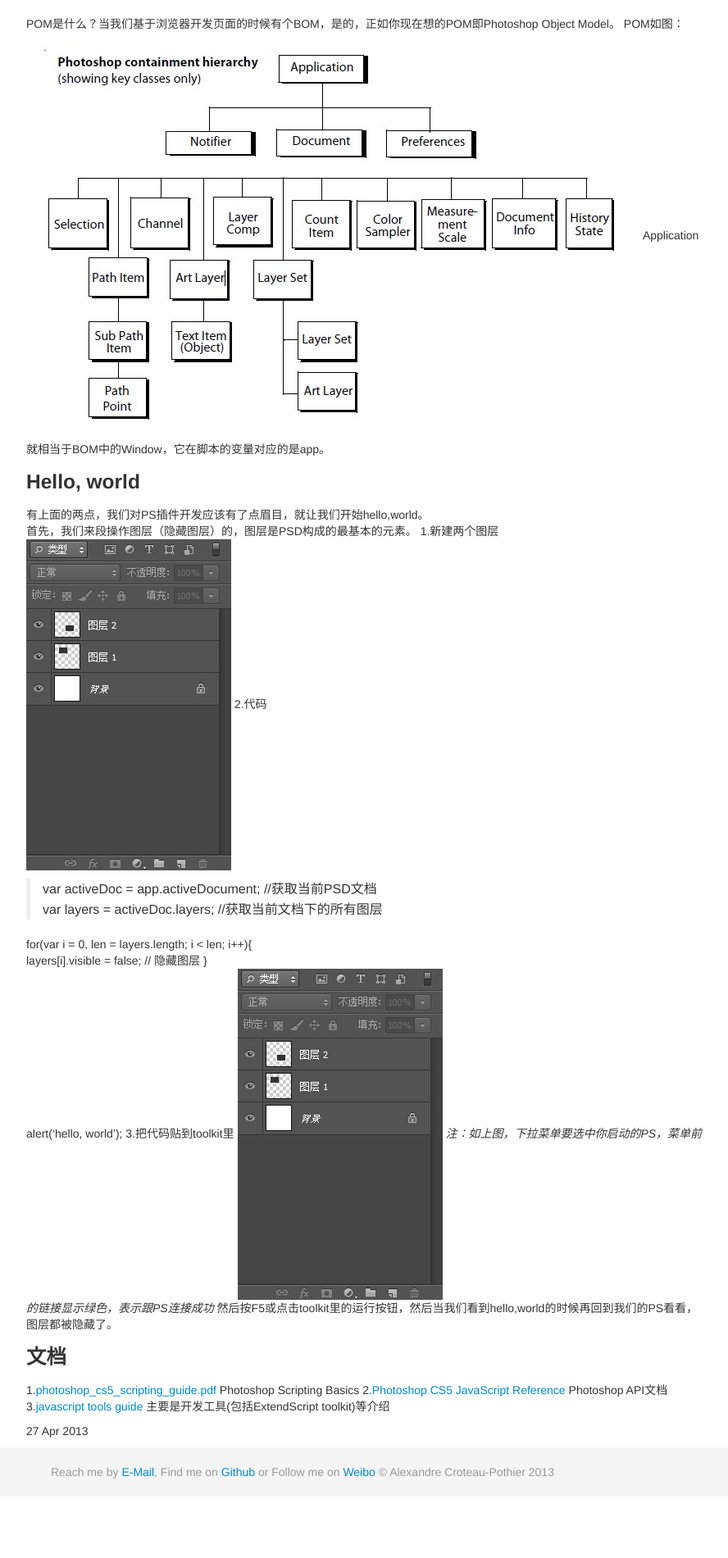
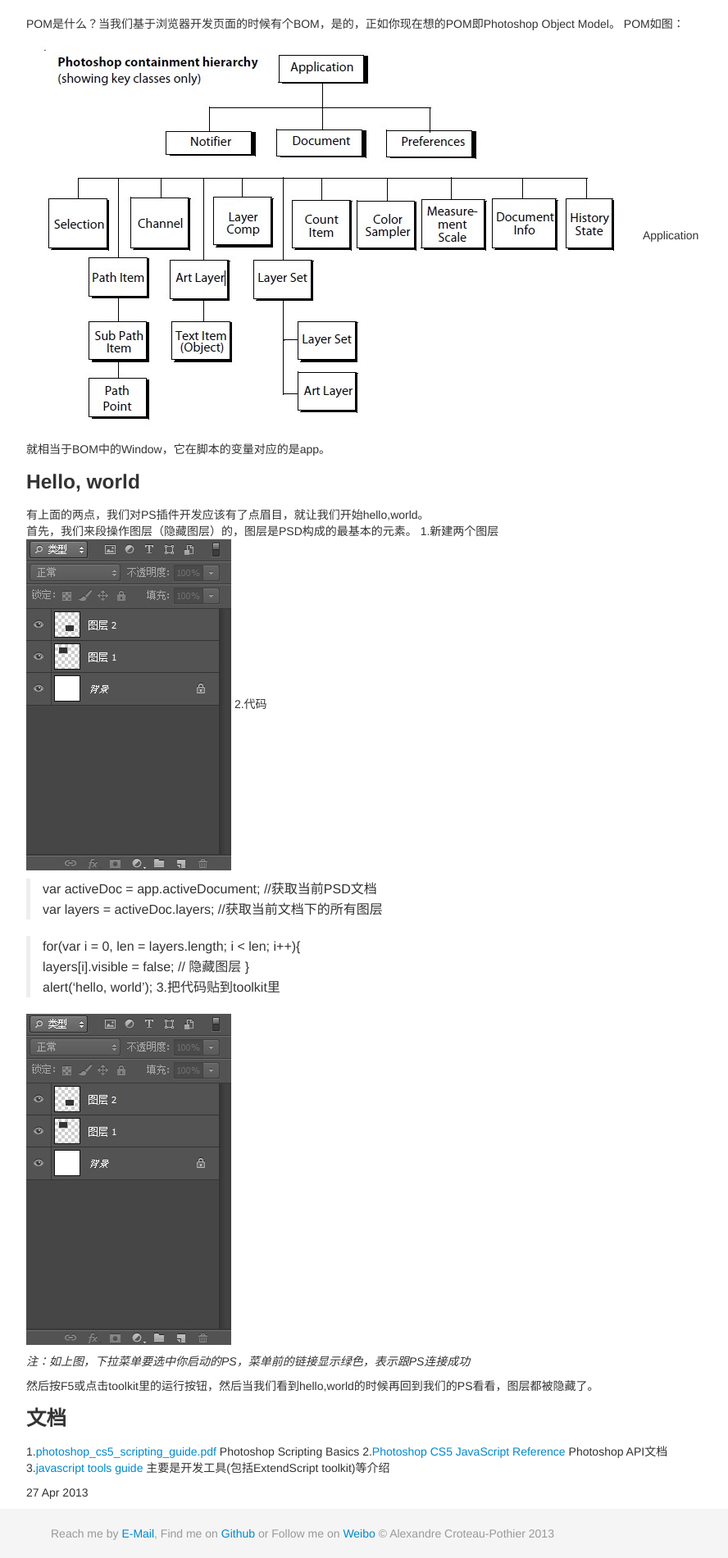
Before and after one commit to wanxianjia/blog, a Jekyll site: the page built from _posts/2013-04-27-base.md, in a window 1280 px wide. Shown: the part 840-2741 px from the top of the page at 82% size, without its empty margins (178-1066 px from the left). Built offline with Jekyll 4.4.1, drawn with Linux system fonts in a browser that asks for light colours; Markdown is read by kramdown in place of the engine named in the settings; before the commit the page ends 2666 px from its top, so only the background shows below that.

Commit message:
psd2html blog

```diff
--- a/_posts/2013-04-27-base.md
+++ b/_posts/2013-04-27-base.md
@@ -27,19 +27,24 @@
 ![Foo](img/layers.jpg)
 2.代码
 >var activeDoc = app.activeDocument; //获取当前PSD文档
-var layers = activeDoc.layers;	//获取当前文档下的所有图层
+>var layers = activeDoc.layers;	//获取当前文档下的所有图层
 
-for(var i = 0, len = layers.length; i < len; i++){
-	layers[i].visible = false;  // 隐藏图层
-}
-alert('hello, world');
+>for(var i = 0, len = layers.length; i < len; i++){
+>	layers[i].visible = false;  // 隐藏图层
+>}
+>alert('hello, world');
 3.把代码贴到toolkit里
+
 ![Foo](img/layers.jpg)
+
 _注：如上图，下拉菜单要选中你启动的PS，菜单前的链接显示绿色，表示跟PS连接成功_
+
 然后按F5或点击toolkit里的运行按钮，然后当我们看到hello,world的时候再回到我们的PS看看，图层都被隐藏了。
 
 ###文档
 1.[photoshop_cs5_scripting_guide.pdf](http://wwwimages.adobe.com/www.adobe.com/content/dam/Adobe/en/devnet/photoshop/pdfs/photoshop_cs5_scripting_guide.pdf) Photoshop Scripting Basics
 2.[Photoshop CS5 JavaScript Reference](http://wwwimages.adobe.com/www.adobe.com/content/dam/Adobe/en/devnet/photoshop/pdfs/photoshop_cs5_javascript_ref.pdf) Photoshop API文档
 3.[javascript tools guide](http://wwwimages.adobe.com/www.adobe.com/content/dam/Adobe/en/products/indesign/pdfs/JavaScriptToolsGuide_CS5.pdf) 主要是开发工具(包括ExtendScript toolkit)等介绍
+
+
 <p>{{ page.date | date_to_string }}</p>
```
